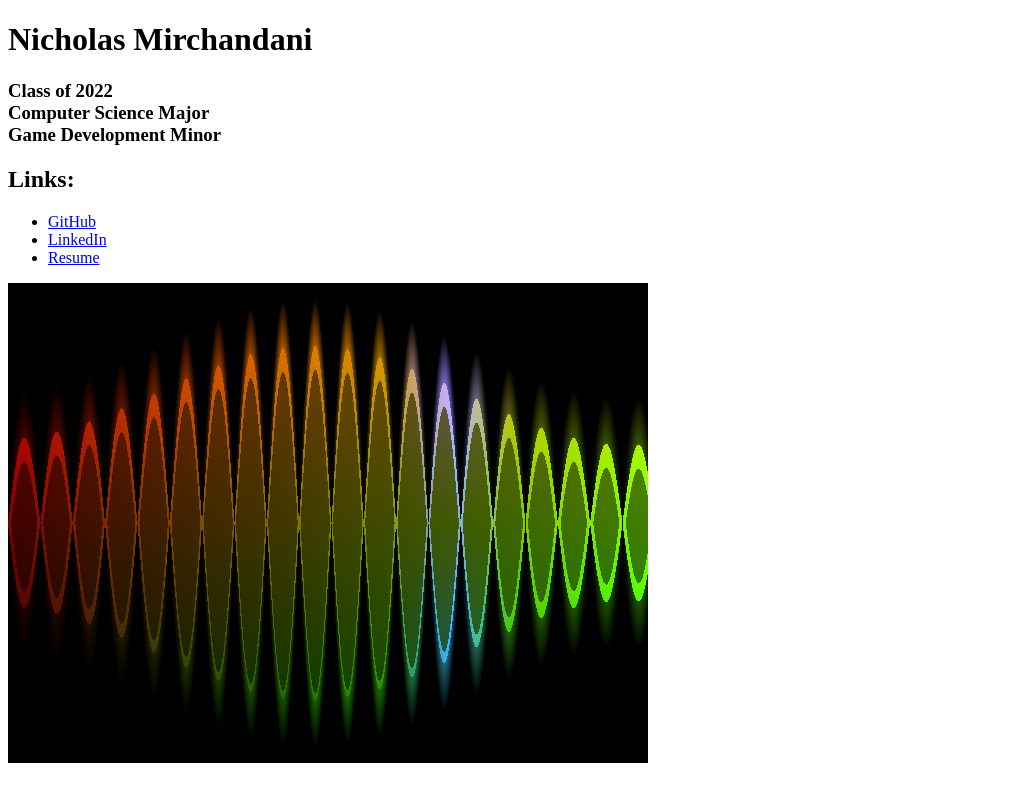
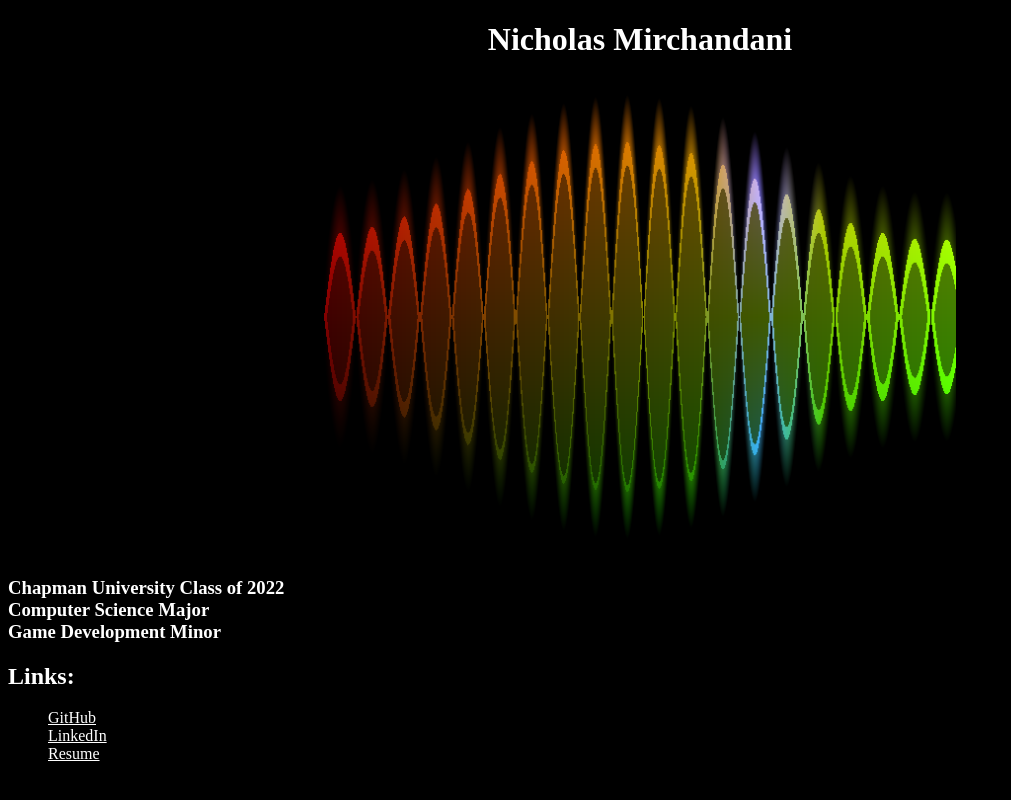
Before and after one commit to nicholasmirchandani/nicholasmirchandani.github.io, a plain HTML site: page index.html in a window 1280 px wide. Shown: the whole page, without its empty margins (0-1011 px from the left). Drawn offline with Linux system fonts and the light colour scheme.

Commit message:
Almost works... just gotta fix the pixelation

```diff
--- a/index.html
+++ b/index.html
@@ -1,12 +1,18 @@
 
-<!doctype html>
-<link href="css/main.css" rel="stylesheet"  type="text/css"/>
+<!DOCTYPE html>
+<head>
+    <link href="./main.css" rel="stylesheet"  type="text/css"/>
+    <title>Nicholas Mirchandani</title>
+</head>
 <body>
     <h1>
         Nicholas Mirchandani
     </h1>
+
+    <canvas id="DoTheWave" width="640" height="480"></canvas>
+
     <h3>
-        Class of 2022<br>
+        Chapman University Class of 2022<br>
         Computer Science Major<br>
         Game Development Minor
     </h3>
@@ -16,13 +22,8 @@
     <ul>
         <li><a href="https://www.github.com/nicholasmirchandani">GitHub</a></li>
         <li><a href="https://www.linkedin.com/in/nicholas-mirchandani-851375164/">LinkedIn</a></li>
-        <li><a
-href="Nicholas_Mirchandani_Resume.pdf">Resume</a></li>
+        <li><a href="./NMirchandani Resume.pdf">Resume</a></li>
     </ul>
-</body>
-
-<body>
-    <canvas id="DoTheWave" width="640" height="480"></canvas>
 </body>
 
 <script src="DoTheWave.js"> </script>
--- /dev/null
+++ b/main.css
@@ -0,0 +1,16 @@
+h1 {
+    text-align: center;
+}
+
+h1, h2, h3, a {
+    color: white;
+}
+
+body {
+    background: black;
+}
+
+canvas {
+    width: 50%;
+    margin-left: 25%;
+}
```
Also changed, not shown: 1 other file.
